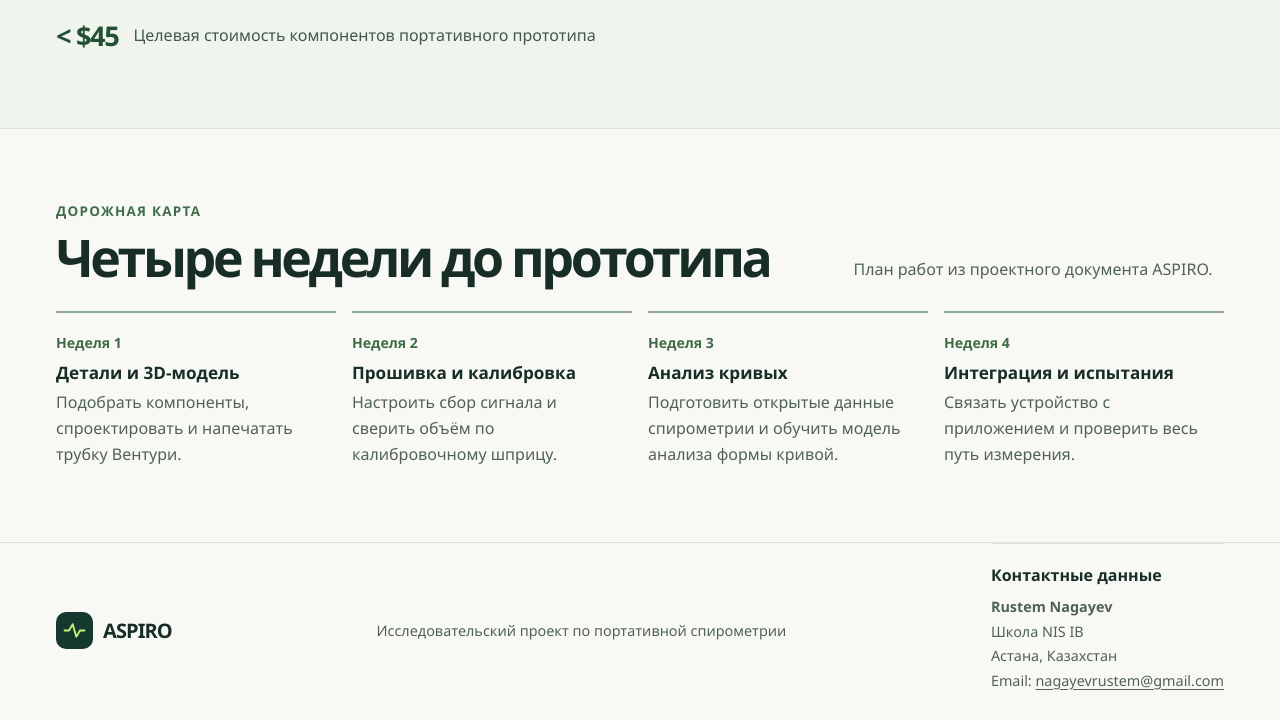
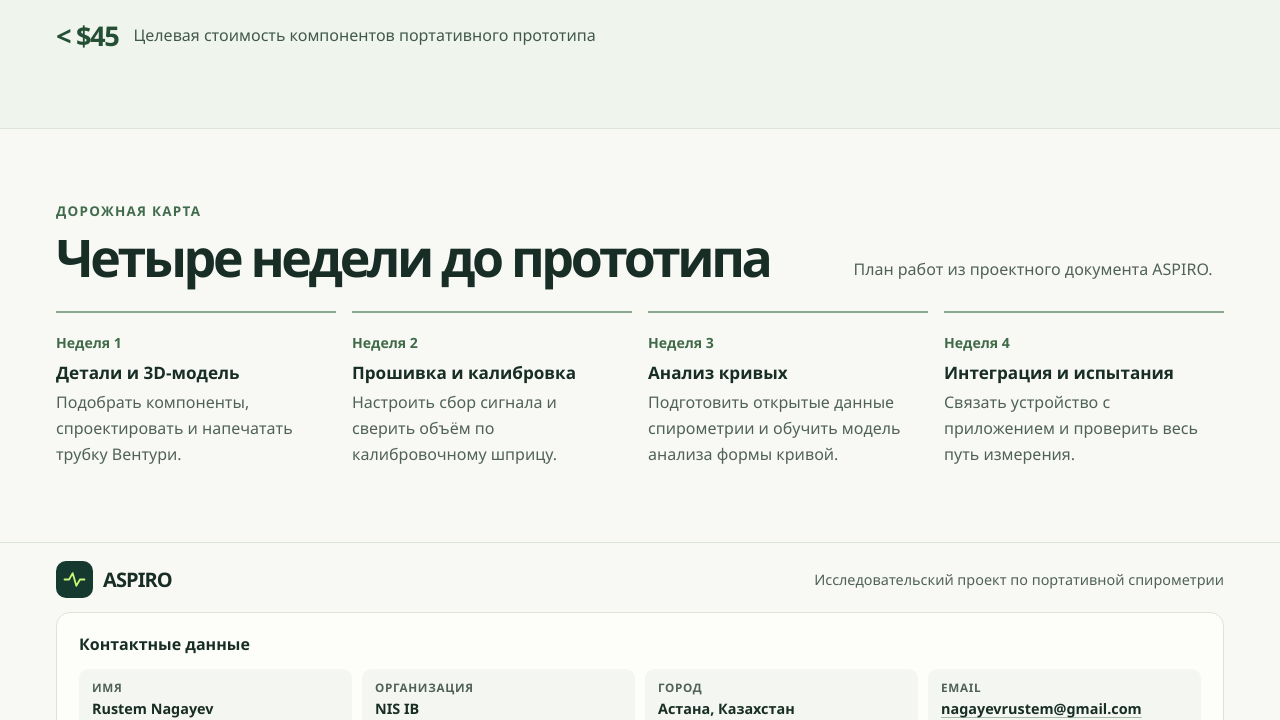
Before and after one commit to nagayevr/ASPIRO, a plain HTML site: page index.html in a window 1280 px wide. Shown: the part 2080-2800 px from the top of the page. Drawn offline with Linux system fonts and the light colour scheme.

Commit message:
Polish language switch and contact details layout (#2)
* Refine language and contact controls

* Translate contact field labels

* Match language and contact styling to site

```diff
--- a/index.html
+++ b/index.html
@@ -34,7 +34,7 @@
         <a href="#roadmap">Дорожная карта</a>
       </nav>
       <div class="header-tools">
-        <button type="button" class="language-toggle" id="language-toggle" aria-label="Switch language">EN</button>
+        <button type="button" class="button button-outline language-toggle" id="language-toggle" aria-label="Switch language">EN</button>
         <a class="button button-outline header-action" href="#demo"><svg class="icon"><use href="#i-play"/></svg>Открыть демо</a>
       </div>
     </div>
@@ -135,7 +135,12 @@
       <p>Исследовательский проект по портативной спирометрии</p>
       <section class="footer-contact" aria-labelledby="contact-title">
         <h2 id="contact-title">Контактные данные</h2>
-        <p><strong>Rustem Nagayev</strong><br>Школа NIS IB<br>Астана, Казахстан<br>Email: <a href="mailto:nagayevrustem@gmail.com">nagayevrustem@gmail.com</a></p>
+        <dl class="contact-list">
+          <div class="contact-item"><dt>Имя</dt><dd>Rustem Nagayev</dd></div>
+          <div class="contact-item"><dt>Организация</dt><dd>NIS IB</dd></div>
+          <div class="contact-item"><dt>Город</dt><dd>Астана, Казахстан</dd></div>
+          <div class="contact-item"><dt>Email</dt><dd><a href="mailto:nagayevrustem@gmail.com">nagayevrustem@gmail.com</a></dd></div>
+        </dl>
       </section>
     </div>
   </footer>
--- a/styles.css
+++ b/styles.css
@@ -79,11 +79,7 @@ button:disabled { cursor: default; }
 .main-nav a:hover { color: var(--ink); text-decoration: underline; text-underline-offset: 5px; }
 .header-tools { display: flex; justify-self: end; align-items: center; gap: 10px; }
 .header-action { justify-self: end; }
-.language-toggle { min-width: 45px; min-height: 41px; padding: 0 11px; border: 1px solid #cbd7cc; border-radius: 9px; background: transparent; color: var(--ink); font: inherit; font-size: .86rem; font-weight: 800; }
-.language-toggle:hover { background: #eaf0e7; border-color: #a8b9a8; }
-.footer-contact { grid-column: 1 / -1; border-top: 1px solid var(--border); padding-block: 18px 24px; color: var(--muted); font-size: .9rem; line-height: 1.7; }
-.footer-contact h2 { margin-bottom: 6px; color: var(--ink); font-size: 1rem; }
-.footer-contact a { text-decoration: underline; text-underline-offset: 3px; }
+
 
 .button {
   display: inline-flex;
@@ -104,6 +100,7 @@ button:disabled { cursor: default; }
 .button-outline { background: transparent; color: var(--ink); border-color: #cbd7cc; }
 .button-outline:hover { background: #eaf0e7; border-color: #a8b9a8; }
 .header-action { min-height: 41px; padding-inline: 14px; }
+.button.language-toggle { min-width: 45px; min-height: 41px; padding-inline: 11px; }
 .button-primary { color: #172d25; background: var(--lime); border-color: var(--lime); }
 .button-primary:hover:not(:disabled) { background: #b4e55c; border-color: #b4e55c; }
 .button-primary:disabled { opacity: .62; }
@@ -232,8 +229,16 @@ h1 em { display: block; color: #497354; font-style: normal; }
 .roadmap-list span { color: #416a49; font-size: .88rem; font-weight: 800; }
 .roadmap-list h3 { font-size: 1.07rem; margin: 9px 0 6px; line-height: 1.3; }
 .site-footer { border-top: 1px solid var(--border); }
-.footer-inner { min-height: 90px; display: flex; justify-content: space-between; gap: 16px; align-items: center; }
-.footer-inner p { color: var(--muted); font-size: .9rem; }
+.footer-inner { min-height: 90px; display: grid; grid-template-columns: 1fr auto; gap: 14px 24px; align-items: center; padding-block: 18px 24px; }
+.footer-inner > p { color: var(--muted); font-size: .9rem; text-align: right; }
+.footer-contact { grid-column: 1 / -1; padding: 20px 22px 22px; border: 1px solid var(--border); border-radius: 14px; background: #fdfefa; }
+.footer-contact h2 { margin-bottom: 14px; font-size: 1rem; font-weight: 800; }
+.contact-list { display: grid; grid-template-columns: repeat(4, minmax(0, 1fr)); gap: 10px; margin: 0; }
+.contact-item { min-width: 0; padding: 11px 13px; border-radius: 9px; background: #f4f7f1; }
+.contact-item dt { margin-bottom: 4px; color: var(--muted); font-size: .73rem; font-weight: 750; letter-spacing: .06em; text-transform: uppercase; }
+.contact-item dd { margin: 0; color: var(--ink); font-size: .9rem; font-weight: 700; line-height: 1.45; overflow-wrap: anywhere; }
+.contact-item a { text-decoration: underline; text-decoration-color: #a8b9a8; text-underline-offset: 3px; }
+.contact-item a:hover { color: #416c4c; }
 
 @media (max-width: 1120px) {
   .shell { width: calc(100% - 76px); }
@@ -250,6 +255,10 @@ h1 em { display: block; color: #497354; font-style: normal; }
   .header-inner { grid-template-columns: 1fr auto; gap: 3px 12px; min-height: auto; padding-block: 11px 3px; }
   .header-tools { grid-column: 2; grid-row: 1; }
   .main-nav { gap: 22px; justify-content: flex-start; grid-row: 2; grid-column: 1 / -1; }
+  .footer-inner { grid-template-columns: 1fr; gap: 11px; }
+  .footer-inner > p { text-align: left; }
+  .footer-contact { grid-column: 1; }
+  .contact-list { grid-template-columns: repeat(2, minmax(0, 1fr)); }
   .main-nav a { padding-block: 9px; }
   .hero { grid-template-columns: 1fr; padding-block: 31px 24px; }
   .hero-copy { padding-block: 0; }
@@ -280,7 +289,9 @@ h1 em { display: block; color: #497354; font-style: normal; }
   .demo-plot { padding: 7px 6px 9px; }
   .metrics { grid-template-columns: repeat(2, minmax(0, 1fr)); }
   .technology-grid, .roadmap-list { grid-template-columns: 1fr; }
-  .footer-inner { flex-direction: column; align-items: flex-start; justify-content: center; gap: 8px; padding-block: 18px; }
+  .footer-inner { gap: 10px; padding-block: 18px; }
+  .footer-contact { padding: 16px; }
+  .contact-list { grid-template-columns: 1fr; }
 }
 @media (prefers-reduced-motion: reduce) {
   html { scroll-behavior: auto; }
```
Also changed, not shown: lang.js (+1 -1 lines).
